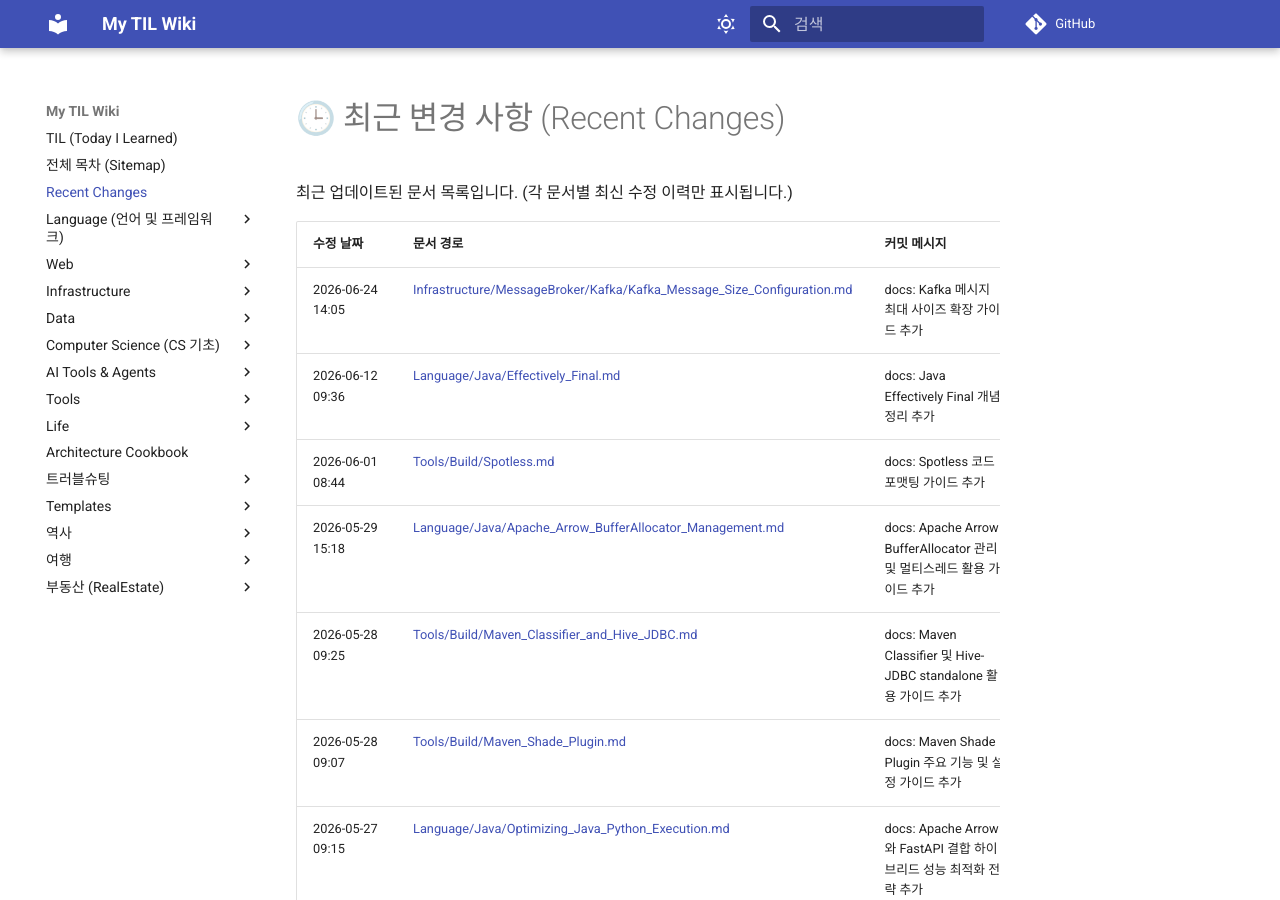
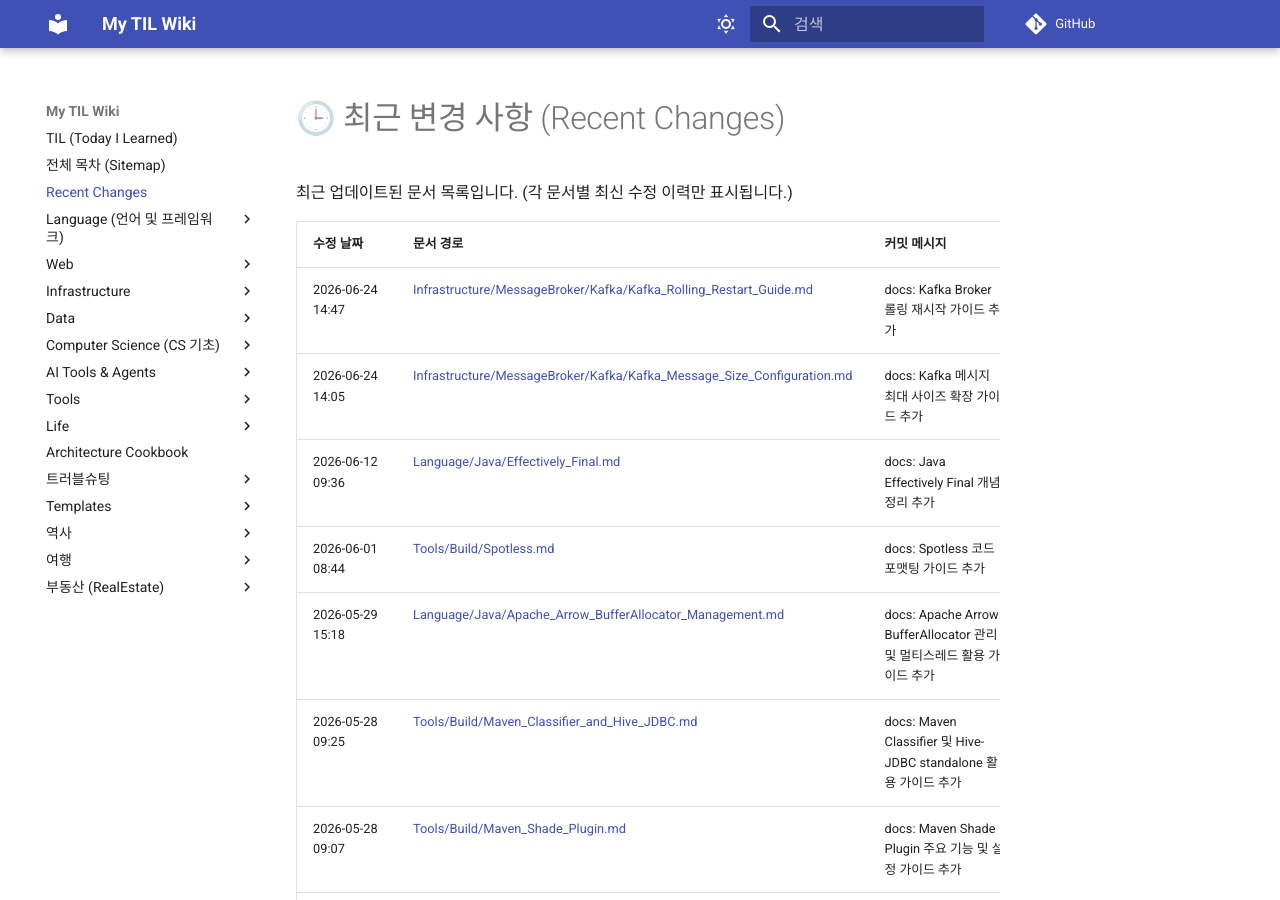
Before and after one commit to DevDooly/TIL, an MkDocs documentation site: the page built from docs/Recent_Changes.md, in a window 1280 px wide and 900 px high. Built offline with MkDocs 1.6.1 and Material for MkDocs 9.7.7, drawn with Linux system fonts in a browser that asks for light colours; comment, search, counter and statistics services are not loaded; some of the changed text lies outside the part shown.

```diff
--- a/docs/Recent_Changes.md
+++ b/docs/Recent_Changes.md
@@ -4,6 +4,7 @@
 
 | 수정 날짜 | 문서 경로 | 커밋 메시지 |
 | :--- | :--- | :--- |
+| 2026-06-24 14:47 | [Infrastructure/MessageBroker/Kafka/Kafka_Rolling_Restart_Guide.md](Infrastructure/MessageBroker/Kafka/Kafka_Rolling_Restart_Guide.md) | docs: Kafka Broker 롤링 재시작 가이드 추가 |
 | 2026-06-24 14:05 | [Infrastructure/MessageBroker/Kafka/Kafka_Message_Size_Configuration.md](Infrastructure/MessageBroker/Kafka/Kafka_Message_Size_Configuration.md) | docs: Kafka 메시지 최대 사이즈 확장 가이드 추가 |
 | 2026-06-12 09:36 | [Language/Java/Effectively_Final.md](Language/Java/Effectively_Final.md) | docs: Java Effectively Final 개념 정리 추가 |
 | 2026-06-01 08:44 | [Tools/Build/Spotless.md](Tools/Build/Spotless.md) | docs: Spotless 코드 포맷팅 가이드 추가 |
```
Also changed, not shown: other parts of docs/Recent_Changes.md (+0 -1 lines), README.md (+2 -1 lines).
